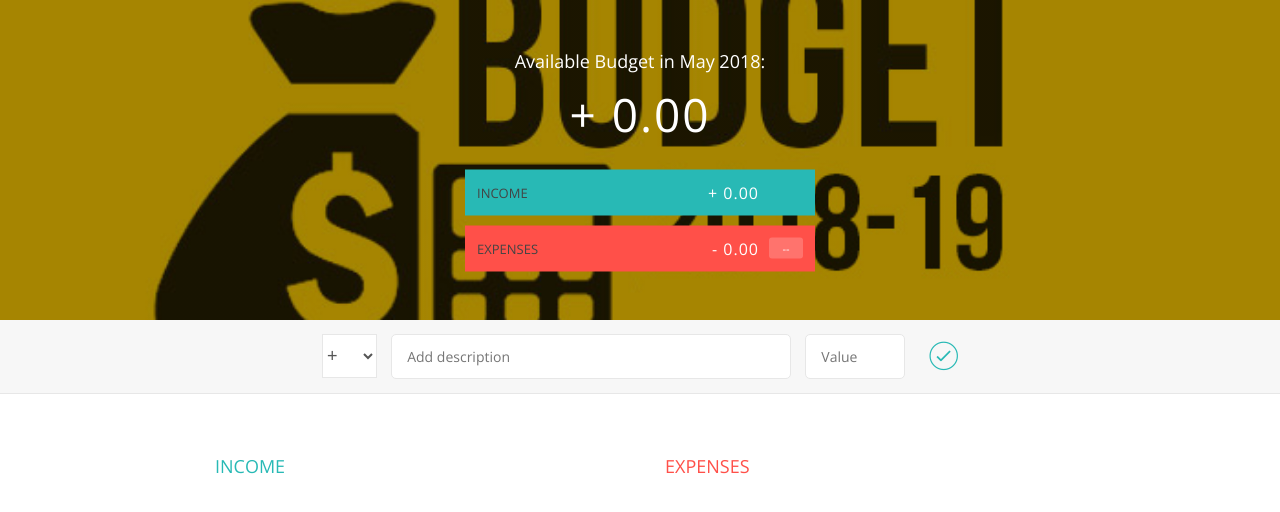
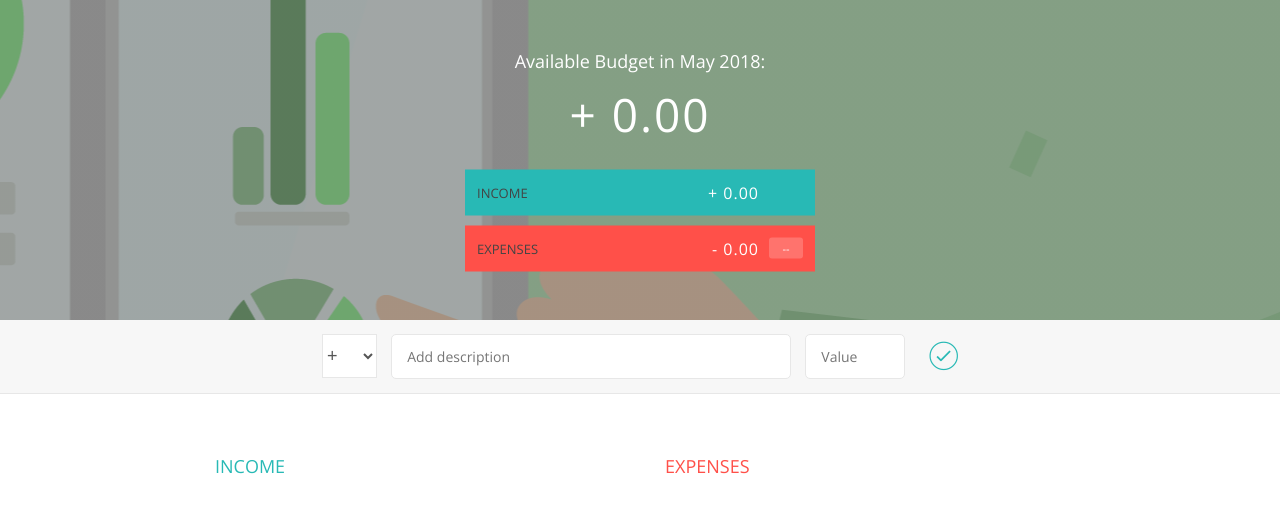
Before and after one commit to BudgetStop/BudgetStop.github.io, a plain HTML site: page index.html in a window 1280 px wide. Drawn offline with nearby package versions, Linux system fonts and the light colour scheme.

Commit message:
image change

```diff
--- a/Repository/Style/style.css
+++ b/Repository/Style/style.css
@@ -33,8 +33,8 @@ body {
 
 .top {
     height: 40vh;
-    background-image: linear-gradient(rgba(0, 0, 0, 0.35), rgba(0, 0, 0, 0.35)), url('../Image/budget.jpg');
-    background-size: 100%;
+    background-image: linear-gradient(rgba(0, 0, 0, 0.35), rgba(0, 0, 0, 0.35)), url('../Image/budget.png');
+
     background-position: center;
     position: relative;
 }
```
Also changed, not shown: Repository/Image/budget.png (added).
